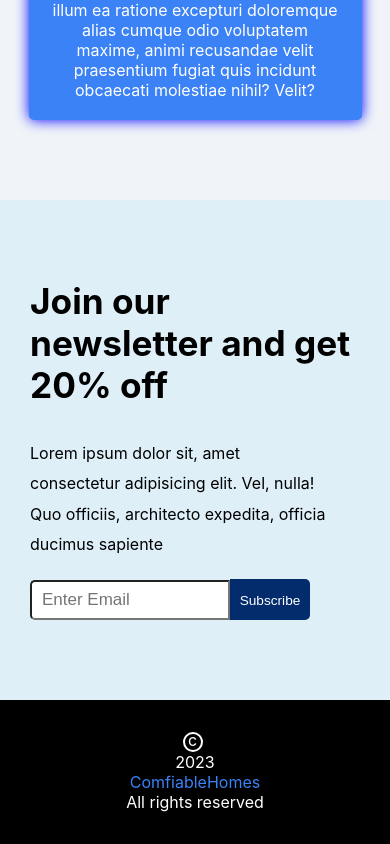
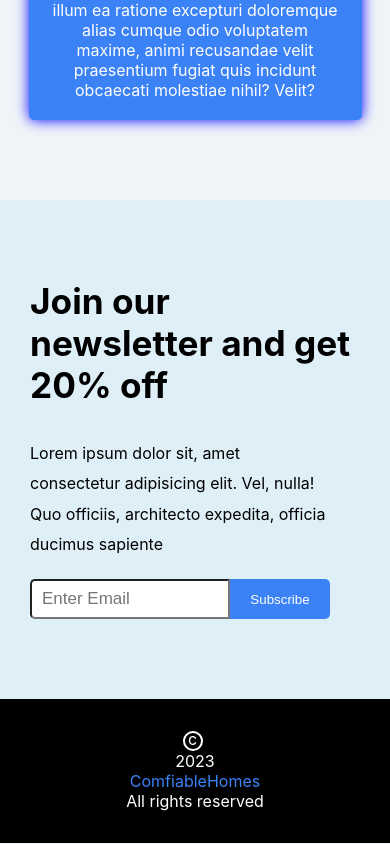
Before and after one commit to bezbrain/ComfiableHomes, a React (Vite) app: page / in a window 390 px wide. Shown: the part 3580-4424 px from the top of the page. Built offline with nearby package versions, Linux system fonts and the light colour scheme; data requests are answered from the project's data file.

Commit message:
Worked on each product details page

```diff
--- a/src/pages/Home/FourthSect.jsx
+++ b/src/pages/Home/FourthSect.jsx
@@ -1,4 +1,8 @@
+import { useState } from "react";
+
 const FourthSect = () => {
+  const [btnValue] = useState("Subscribe");
+
   return (
     <>
       <div className="fourth-sect-bg">
@@ -11,7 +15,8 @@ const FourthSect = () => {
             </p>
             <div className="newletter-email">
               <input type="text" placeholder="Enter Email" />
-              <button className="sub-btn">Subscribe</button>
+              <input type="submit" value={btnValue} />
+              {/* <button className="sub-btn">Subscribe</button> */}
             </div>
           </section>
         </div>
--- a/src/styles/home2.css
+++ b/src/styles/home2.css
@@ -123,16 +123,13 @@
   }
   .newletter-email {
     /* border: 2px solid red; */
-    min-width: 70%;
+    width: 100%;
   }
 }
 @media screen and (max-width: 700px) {
   .newletter-email {
     min-width: 100%;
     margin-top: 20px;
-  }
-  .sub-btn {
-    min-width: 80px;
   }
   .newletter-email input {
     /* border: 3px solid yellow; */
@@ -147,39 +144,31 @@
 
 .newletter-email {
   width: 50%;
+  display: flex;
 }
 
-.newletter-email input {
-  /* width: 80%; */
+.newletter-email input:first-child {
+  width: 100%;
   height: 40px;
   padding-left: 10px;
   font-size: 17px;
   border-radius: 5px 0px 0px 5px;
 }
 
-.sub-btn {
-  width: 20%;
-  /* height: 40px; */
-  padding-block: 14px 12px;
-  border-radius: 0px 5px 5px 0px;
-  background-color: var(--extremelydarkblue);
-  font-size: 17px;
-  transition: ease 0.5s all;
-  color: #fff;
-  border: none;
-}
-.sub-btn:hover {
-  background-color: var(--darkblue);
-}
 @media screen and (max-width: 450px) {
-  .newletter-email input {
+  .newletter-email input:first-child {
     /* border: 3px solid yellow; */
     width: 200px;
   }
+}
 
-  .sub-btn {
-    font-size: 3.5vw;
-  }
+.newletter-email input:last-child[type="submit"] {
+  background-color: var(--darkblue);
+  width: 100px;
+  height: 40px;
+  border-radius: 0px 5px 5px 0px;
+  border: none;
+  color: #fff;
 }
 
 /* ======== */
```
